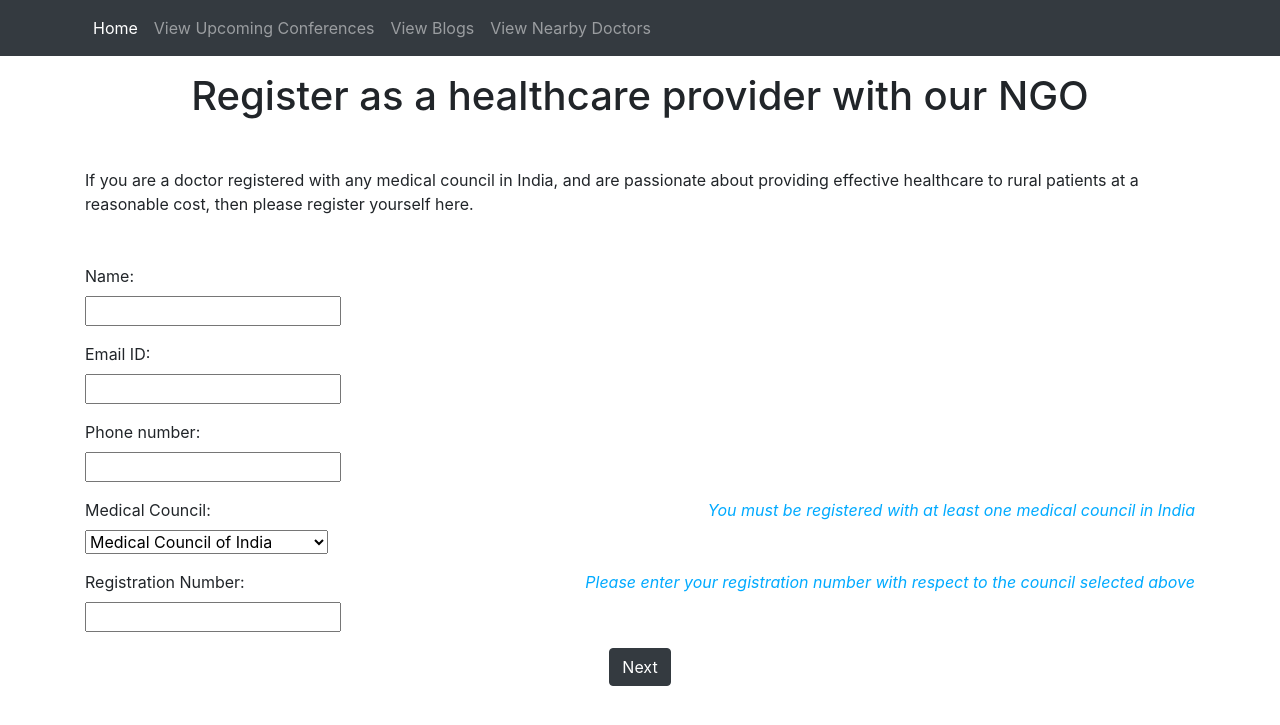
After one commit to Hackdotslash/T06-TwoAndAHalfMen, a Flask app: page /doctor in a window 1280 px wide. The commit adds this page. Shown: the top 725 px of the page. Run offline with Flask 2, Linux system fonts and the light colour scheme; some libraries are stand-ins or nearby versions.

Commit message:
doc registration

```diff
--- a/app.py
+++ b/app.py
@@ -6,12 +6,14 @@ import hmac
 import base64
 import json
 import sqlite3
+from flask_cors import CORS, cross_origin
 
 project_dir = os.path.dirname(os.path.abspath(__file__))
 
 
 # create and configure the app
 app = Flask(__name__, instance_relative_config=True)
+cors = CORS(app)
 # con = sqlite3.connect('newdb.db')
 app.config.from_object(settings)
 port = 5000
@@ -51,6 +53,22 @@ def nearby():
 def root():
     return render_template('index.html')
 
+@app.route('/doctor', methods=['GET', 'POST'])
+def doctor_reg():
+    if request.method == 'GET':
+        return render_template('doctor-reg.html')
+    else:
+        # form ke values ko DB me daalo
+        # get ID of that doctor, next form me needed!
+        id = 1
+        return render_template('doctor-reg-2.html', docID = id)
+
+
+@app.route('/docRegLocation', methods=['POST'])
+def doc_reg_location():
+    # ID, lat, lng aaega, push it to DB for given ID
+    return render_template('doc_home.html')
+
 @app.route('/diagnosis', methods=['GET'])
 def diagnosis():
     url = 'https://sandbox-healthservice.priaid.ch/diagnosis'
--- a/static/css/index.css
+++ b/static/css/index.css
@@ -9,6 +9,11 @@
 }
 
 #locateBtn {
-    margin-left: 50px;
-    margin-top: 50px;
+  margin-left: 50px;
+  margin-top: 50px;
 }
+
+.form-group em {
+  float: right;
+  color: #00aaff;
+}
--- a/static/js/index.js
+++ b/static/js/index.js
@@ -1,7 +1,9 @@
 // console.log(google)
 
+window.onload = () => {
     const locateBtn = document.getElementById('locateBtn')
     const map = document.getElementById('map')
+    if(locateBtn) {
         locateBtn.addEventListener('click', async (e) => {
             console.log('clicked')
             navigator.geolocation.getCurrentPosition(async (pos) => {
@@ -23,3 +25,21 @@ locateBtn.addEventListener('click', async (e) => {
                 console.log('done')
             })
         })
+    }
+}
+
+function validateDocRegForm() {
+    const form = document.getElementsByName("docReg")[0]
+    console.log(form)
+    console.log(form["council"].value)
+    console.log(form["reg_no"].value)
+
+    // use service to decide whether the doctor is valid or not
+    const isValid = true
+
+    if (isValid) {
+        form.submit()
+    } else {
+        alert("We could not find you by your registration number. Please make sure thar the details that you enter are correct and retry.")
+    }
+}
--- a/templates/base.html
+++ b/templates/base.html
@@ -25,13 +25,13 @@
         <div class="collapse navbar-collapse" id="navbarSupportedContent">
             <ul class="navbar-nav mr-auto">
                 <li class="nav-item active">
-                    <a class="nav-link" href="#">Home</a>
+                    <a class="nav-link" href="/">Home</a>
                 </li>
                 <li class="nav-item">
-                    <a class="nav-link" href="#">View Upcoming Conferences</a>
+                    <a class="nav-link" href="/view-conferences">View Upcoming Conferences</a>
                 </li>
                 <li class="nav-item">
-                    <a class="nav-link" href="#">View Blogs</a>
+                    <a class="nav-link" href="/view-blogs">View Blogs</a>
                 </li>
                 <li class="nav-item">
                     <a class="nav-link" href="/nearby">View Nearby Doctors</a>
--- /dev/null
+++ b/templates/doctor-reg.html
@@ -0,0 +1,58 @@
+{% extends 'base.html' %}
+
+{% block title %} Home {% endblock %}
+
+{% block css %}
+<link rel= "stylesheet" type= "text/css" href= "{{ url_for('static',filename='css/index.css') }}">
+{% endblock %}
+
+{% block body %}
+
+<div class="container">
+    <h1 class="text-center mt-3">Register as a healthcare provider with our NGO</h1>
+
+    <p class="mt-5">
+        If you are a doctor registered with any medical council in India, and are passionate about providing effective healthcare to rural patients at a reasonable cost, then please register yourself here.
+    </p>
+
+    <form name="docReg" class="mt-5" method="POST" action="/doctor">
+        <div class="form-group mx-auto">
+            <label for="name">Name:</label>
+            <br />
+            <input type="text" name="name" />
+        </div>
+        <div class="form-group mx-auto">
+            <label for="email">Email ID:</label>
+            <br />
+            <input type="text" name="email" />
+        </div>
+        <div class="form-group mx-auto">
+            <label for="number">Phone number:</label>
+            <br />
+            <input type="text" name="number" />
+        </div>
+        <div class="form-group mx-auto">
+            <label for="council">Medical Council:</label>
+            <em>You must be registered with at least one medical council in India</em>
+            <br />
+            <select name="council">
+                <option>Medical Council of India</option>
+                <option>Maharashtra Medical Council</option>
+                <option>Rajasthan Medical Council</option>
+            </select>
+        </div>
+        <div class="form-group mx-auto">
+            <label for="reg_no">Registration Number:</label>
+            <em>Please enter your registration number with respect to the council selected above</em>
+            <br />
+            <input type="text" name="reg_no" />
+        </div>
+        <div class="text-center mb-3">
+            <button type="button" class="btn btn-dark" onclick="validateDocRegForm()">Next</button>
+        </div>
+    </form>
+</div>
+
+<script src="{{ url_for('static',filename='js/index.js') }}"></script>
+
+{% endblock %}
```
Also changed, not shown: dbgen.py (added, +29 -0 lines), static/js/select-loc.js (added, +40 -0 lines), templates/doc_home.html (added, +16 -0 lines), templates/doctor-reg-2.html (added, +29 -0 lines). Lines whose indentation alone changed are shown as unchanged.
